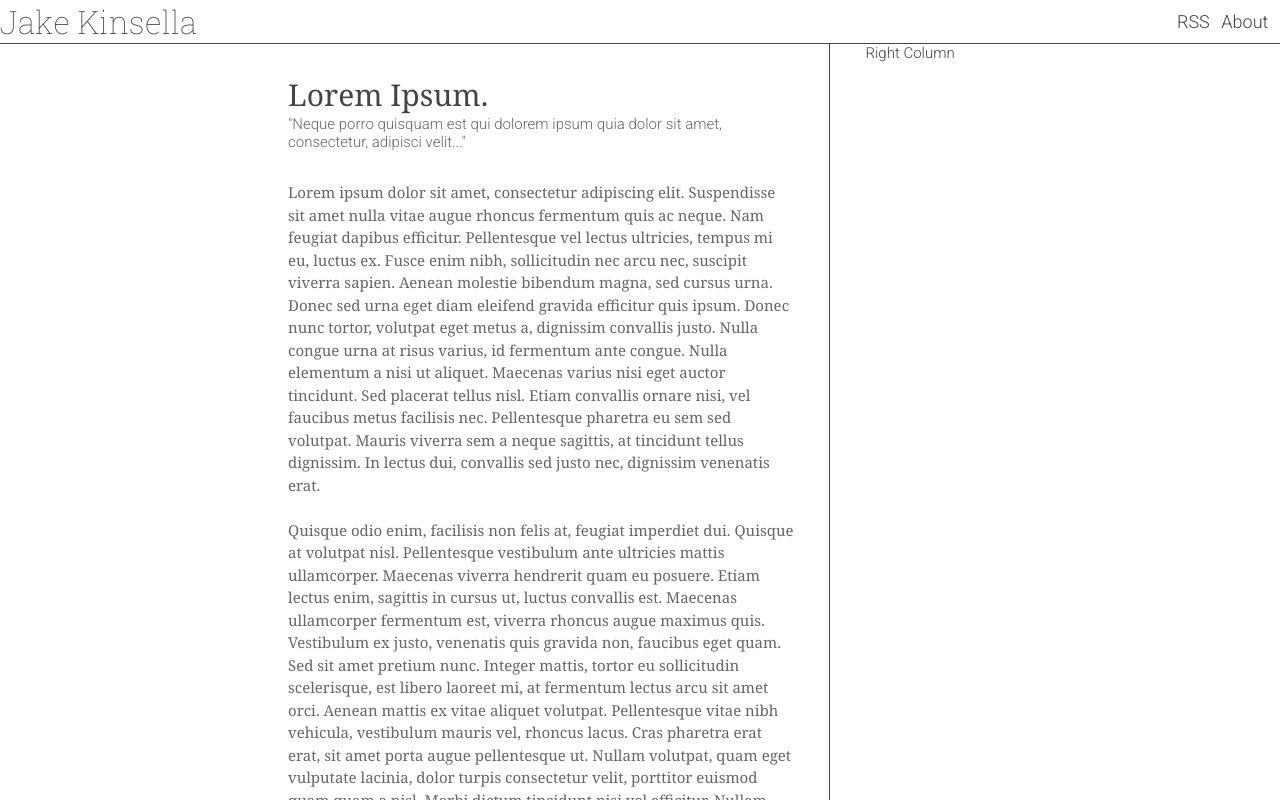
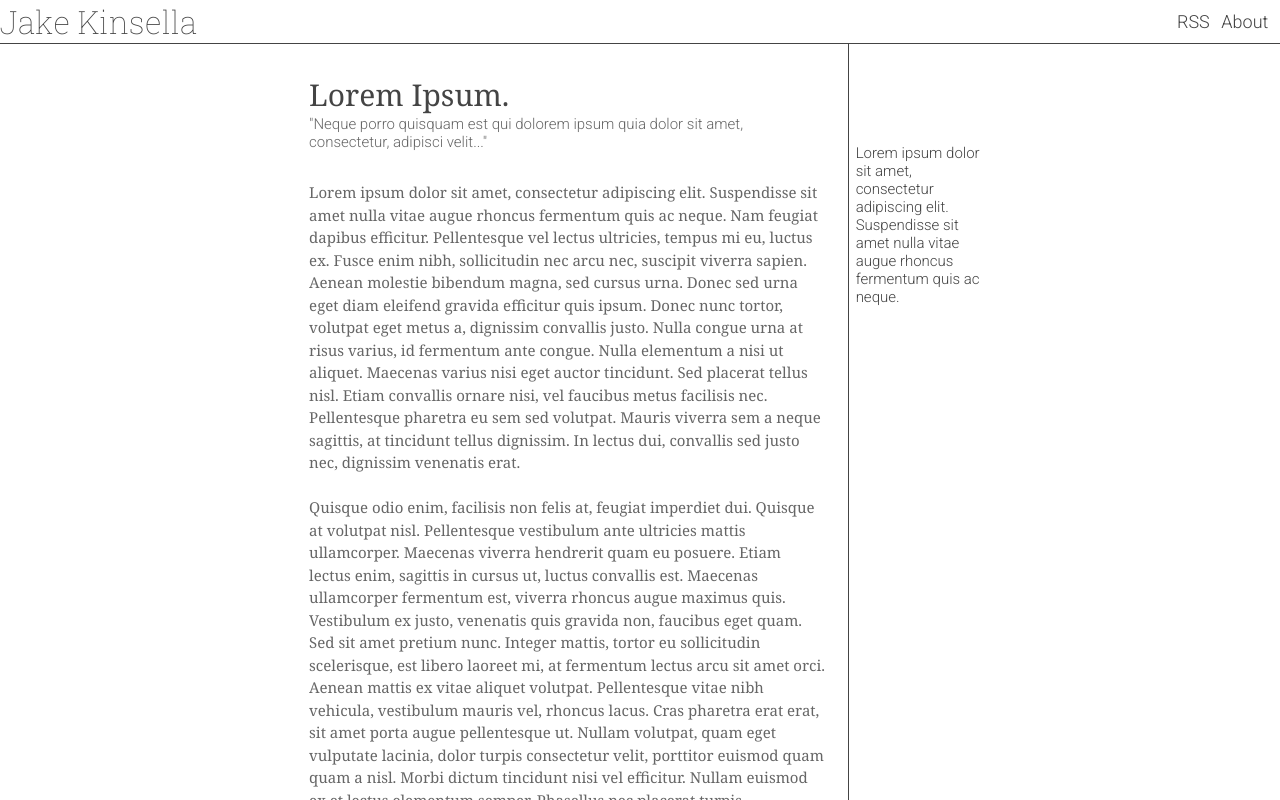
Before and after one commit to jakekinsella/blog, a React (Create React App) app: page / in a window 1280 px wide. Shown: the top 800 px of the page. Built offline with nearby package versions, Linux system fonts and the light colour scheme.

Commit message:
Sidebar + get things looking nice on my machine

```diff
--- a/src/App.tsx
+++ b/src/App.tsx
@@ -5,6 +5,7 @@ import './global-styles';
 
 import Header from './components/Header';
 import Article from './components/Article';
+import Sidebar from './components/Sidebar';
 import ColumnLayout from './components/common/ColumnLayout';
 
 const Container = styled.div`
@@ -54,7 +55,7 @@ function App() {
           </ColumnLayout.Left>
 
           <ColumnLayout.Right>
-            Right Column
+            <Sidebar />
           </ColumnLayout.Right>
         </ColumnLayout.Container>
       </Content>
--- a/src/components/Header.tsx
+++ b/src/components/Header.tsx
@@ -5,7 +5,6 @@ import { colors } from '../constants';
 
 const Container = styled.div`
   width: 100%;
-  height: 50px;
 
   border-bottom: 1px solid ${colors.black};
 
--- /dev/null
+++ b/src/components/Sidebar.tsx
@@ -0,0 +1,20 @@
+import React from 'react';
+import styled from '@emotion/styled';
+
+import { colors } from '../constants';
+
+const Container = styled.div`
+  width: 100%;
+
+  padding-top: 100px;
+`;
+
+function Sidebar() {
+  return (
+    <Container>
+      Lorem ipsum dolor sit amet, consectetur adipiscing elit. Suspendisse sit amet nulla vitae augue rhoncus fermentum quis ac neque.
+    </Container>
+  );
+}
+
+export default Sidebar;
--- a/src/components/common/ColumnLayout.tsx
+++ b/src/components/common/ColumnLayout.tsx
@@ -14,7 +14,8 @@ namespace ColumnLayout {
     width: 80%;
     height: 100%;
 
-    padding-right: 5%;
+    padding-left: 3%;
+    padding-right: 3%;
 
     border-right: 1px solid ${colors.black};
   `;
@@ -23,7 +24,8 @@ namespace ColumnLayout {
     width: 20%;
     height: 100%;
 
-    padding-left: 5%;
+    padding-left: 1%;
+    padding-right: 1%;
   `;
 }
 
```
Also changed, not shown: 1 other file (tests, documents, lock files or other folders).
